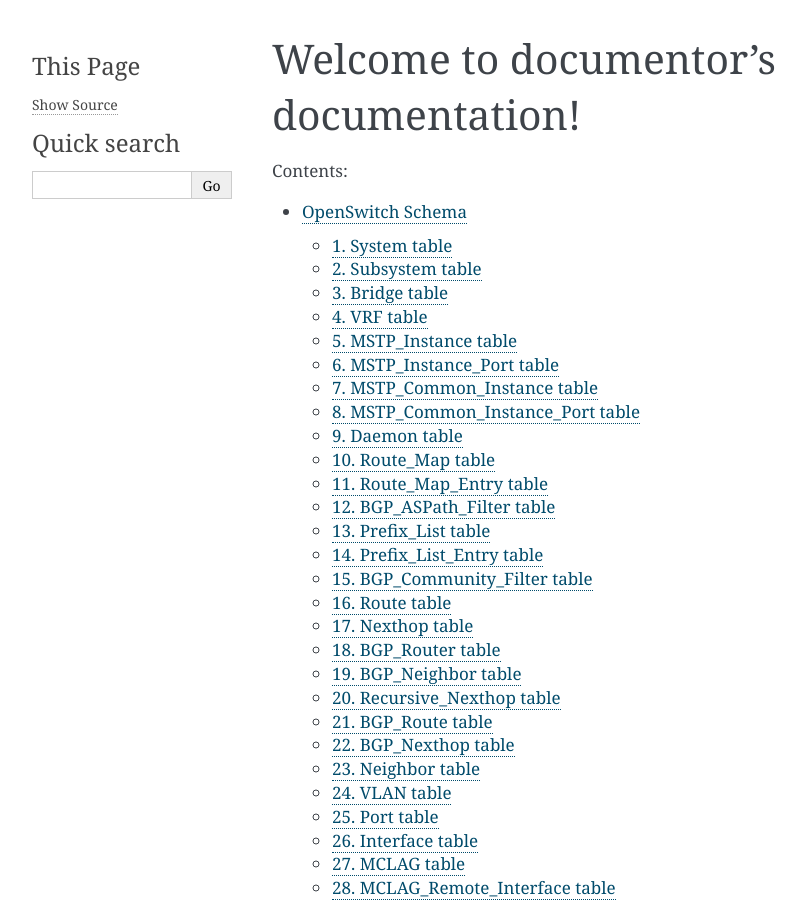
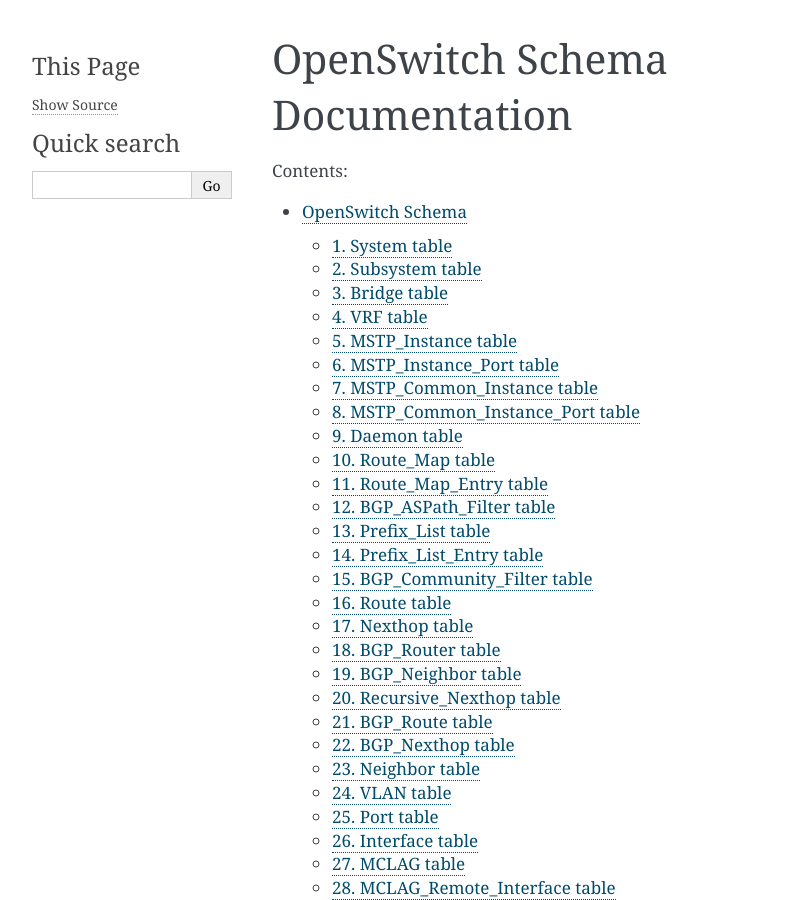
Before and after one commit to aymerice/documentor, a Sphinx documentation site: the page built from docs/index.rst, in a window 1280 px wide and 900 px high. Shown: the whole window, without its empty margins (148-953 px from the left). Built offline with Sphinx 7.4.7, drawn with Linux system fonts in a browser that asks for light colours.

Commit message:
Change title
Signed-off-by: Edward Aymerich <edward.aymerich@hpe.com>

```diff
--- a/docs/index.rst
+++ b/docs/index.rst
@@ -3,8 +3,8 @@
    You can adapt this file completely to your liking, but it should at least
    contain the root `toctree` directive.
 
-Welcome to documentor's documentation!
-======================================
+OpenSwitch Schema Documentation
+===============================
 
 Contents:
 
```
